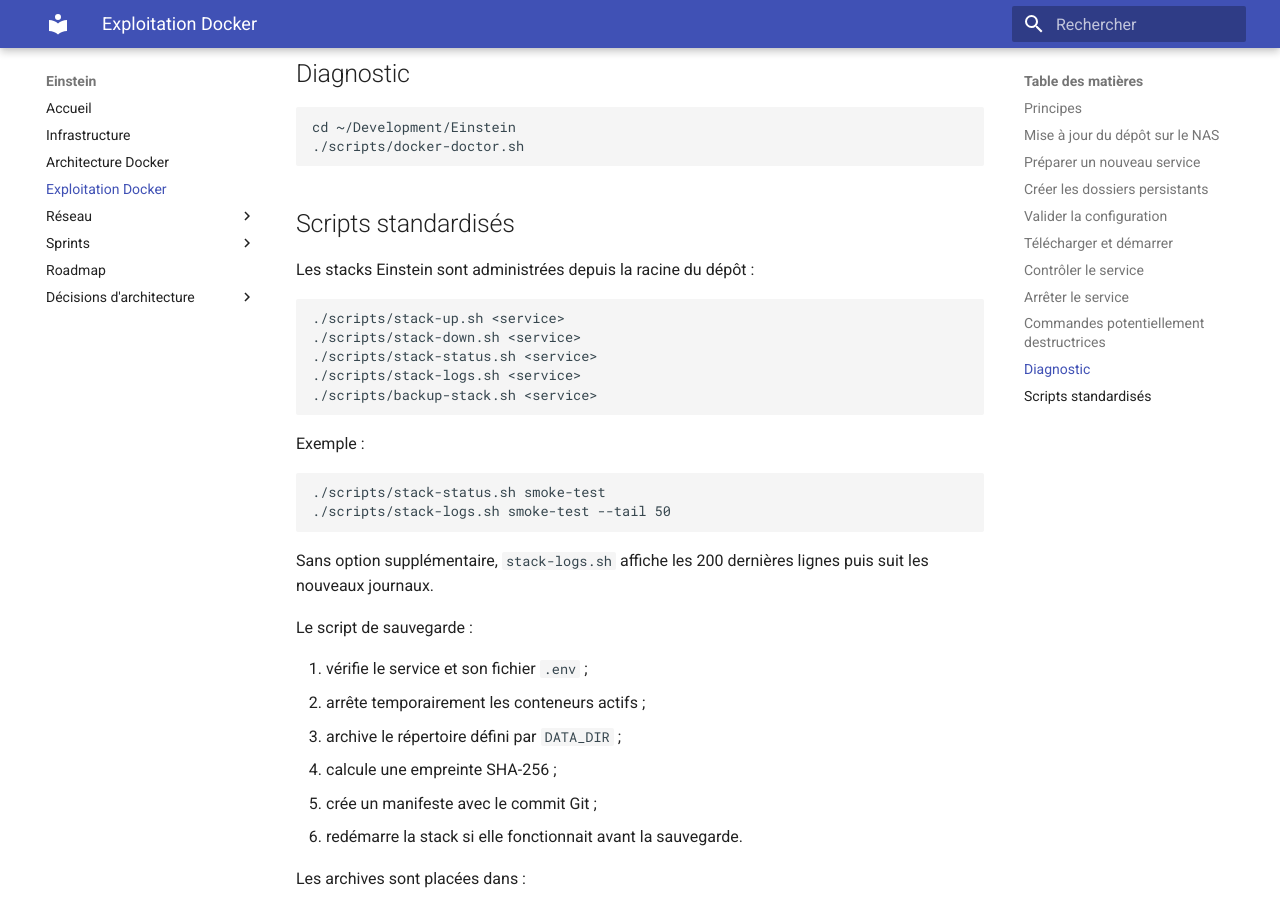
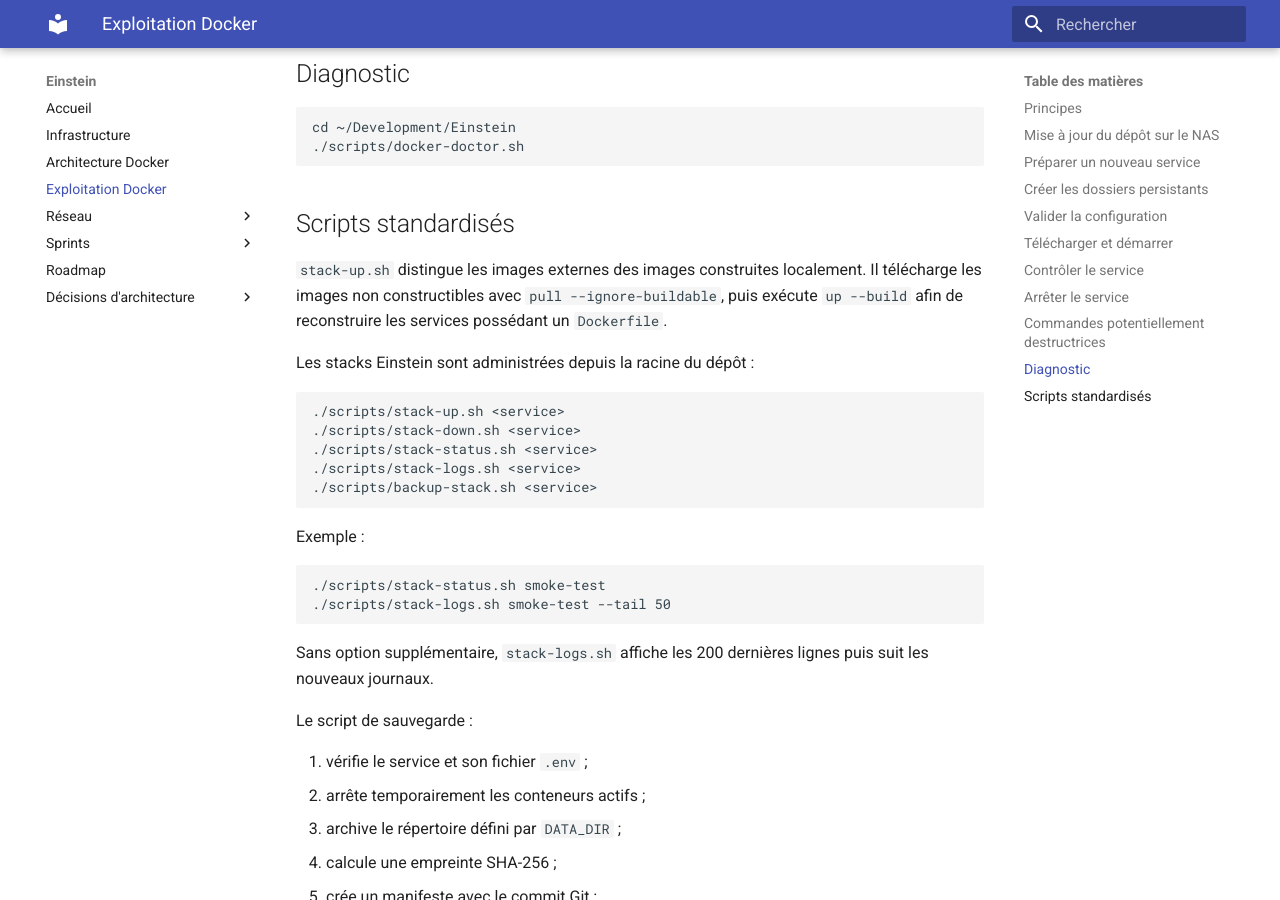
Before and after one commit to asanchez74/Einstein, an MkDocs documentation site: the page built from docs/docker-operations.md, in a window 1280 px wide and 900 px high, scrolled down 2487 px. Built offline with MkDocs 1.6.1 and Material for MkDocs 9.7.7, drawn with Linux system fonts in a browser that asks for light colours.

Commit message:
fix: support locally built Compose services

````diff
--- a/docs/docker-operations.md
+++ b/docs/docker-operations.md
@@ -125,6 +125,8 @@ cd ~/Development/Einstein
 
 ## Scripts standardisés
 
+`stack-up.sh` distingue les images externes des images construites localement. Il télécharge les images non constructibles avec `pull --ignore-buildable`, puis exécute `up --build` afin de reconstruire les services possédant un `Dockerfile`.
+
 Les stacks Einstein sont administrées depuis la racine du dépôt :
 
 ```bash
````
Also changed, not shown: docs/sprints/sprint-3-socle-applicatif.md (+3 -3 lines), 1 other file.
